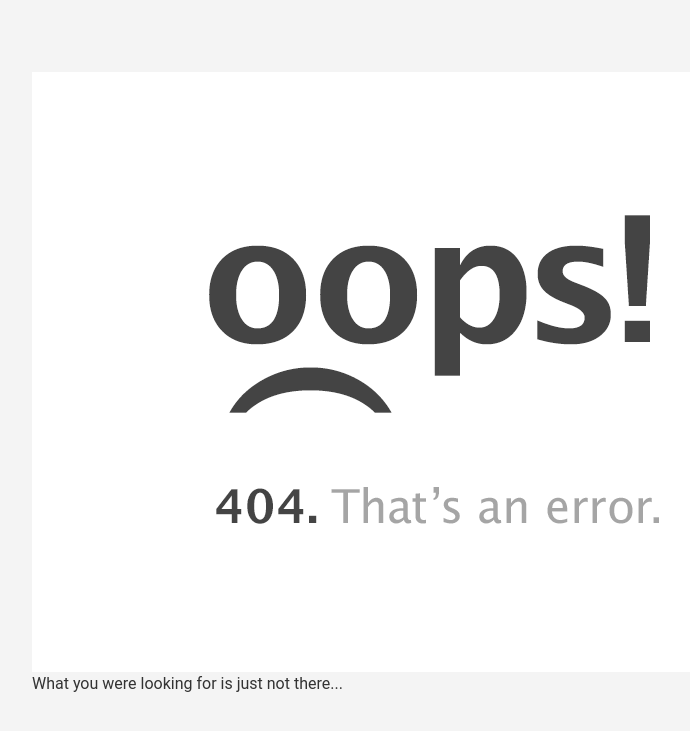
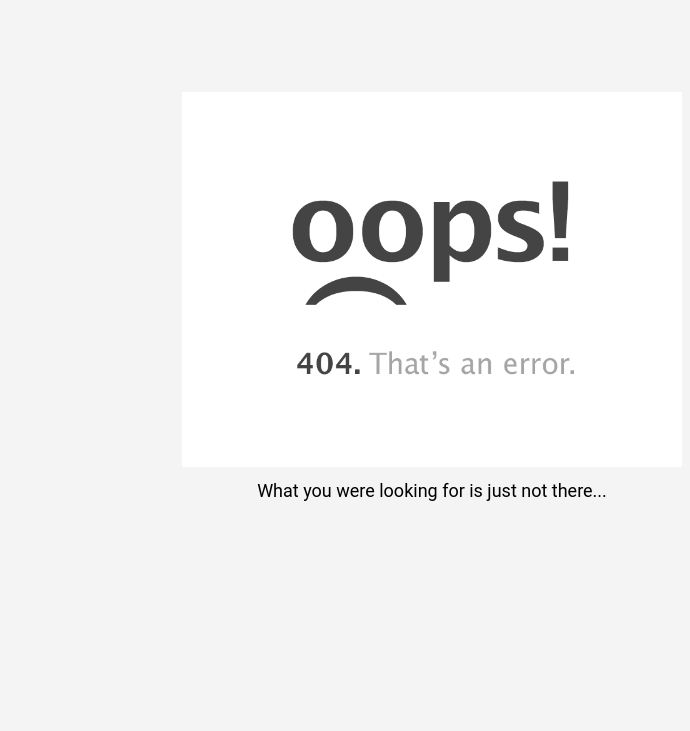
Before and after one commit to ddeveloper72/ps-cda-builder, a Flask app: template templates/404.html in a window 1280 px wide. Shown: the part 44-775 px from the top of the page, without its empty margins (208-898 px from the left). Run offline with Flask 3, Linux system fonts and the light colour scheme; the template is opened without the code that fills it, so the values that code supplies are empty; parts of the project's set-up code (start-up, migrations or seed data) failed here and were passed over.

Commit message:
Refactor error handling and styling in styles.css

```diff
--- a/static/css/styles.css
+++ b/static/css/styles.css
@@ -117,3 +117,35 @@ main {
     display: none;
   }
 }
+
+/* Error images */
+.img-error {
+  display: block;
+  margin: 0 auto;
+  margin-top: 20px;
+  width: 100%;
+  height: auto;
+  max-width: 500px;
+}
+
+p.lost {
+  color: #000;
+  font-size: 18px;
+  margin-top: 10px;
+  text-align: center;
+}
+
+.alert {
+  z-index: 10;
+  margin-bottom: -4em;
+}
+
+.messages {
+  font-size: 14px;
+  margin-bottom: 10px;
+}
+
+.error {
+  font-size: 14px;
+  margin-bottom: 10px;
+}
```
